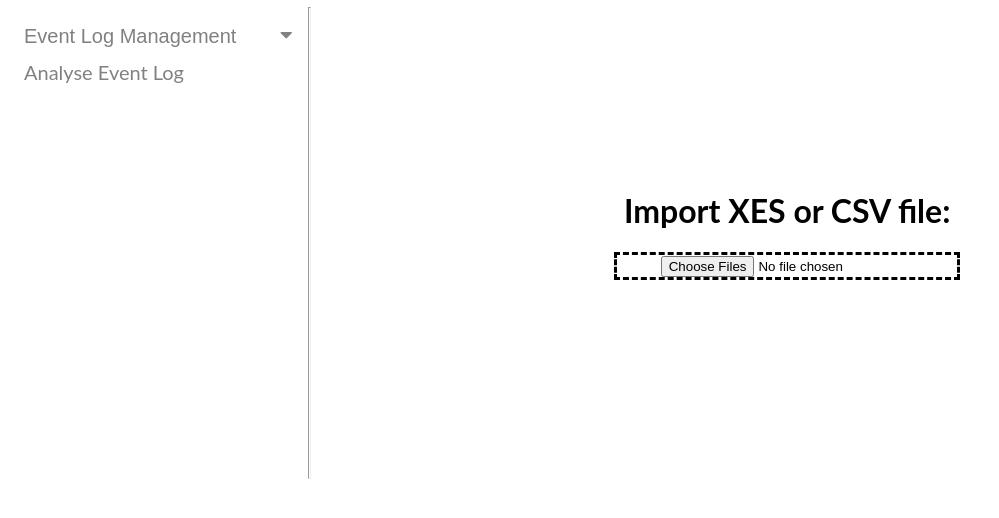
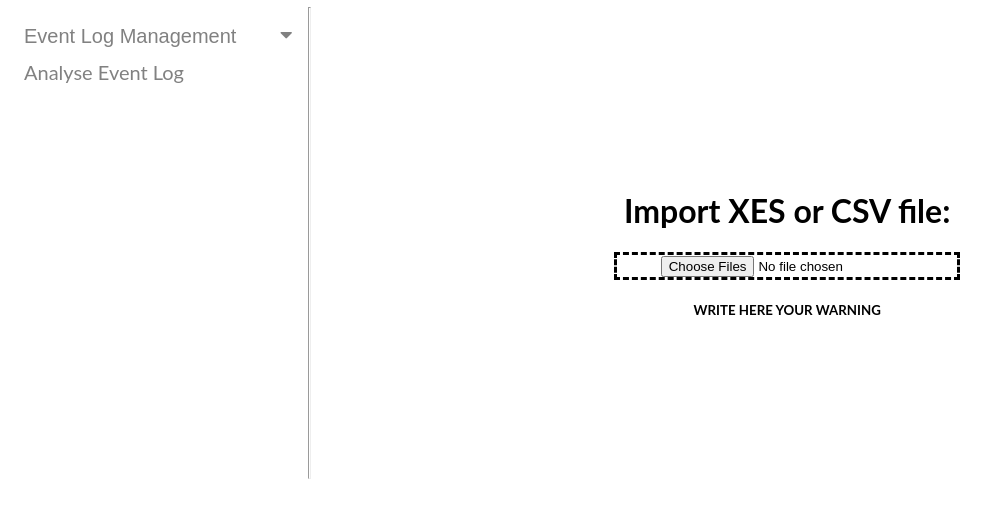
Before and after one commit to KLiehr/WS2122---Feature-Aggregation-and-Clustering, a Django app: page /Import/ in a window 1280 px wide. Shown: the part 110-628 px from the top of the page, without its empty margins (0-999 px from the left). Run offline with Django 3.2, Linux system fonts and the light colour scheme; some libraries are stand-ins or nearby versions.

Commit message:
Update Import.html

```diff
--- a/ProjectApp/templates/ProjectApp/Import.html
+++ b/ProjectApp/templates/ProjectApp/Import.html
@@ -9,6 +9,7 @@
             <input name="file" type="file" multiple />
         </div>
     </form>
+    <h5>WRITE HERE YOUR WARNING</h5>
 </div>
 <script>
     Dropzone.autoDiscover = false;
```
